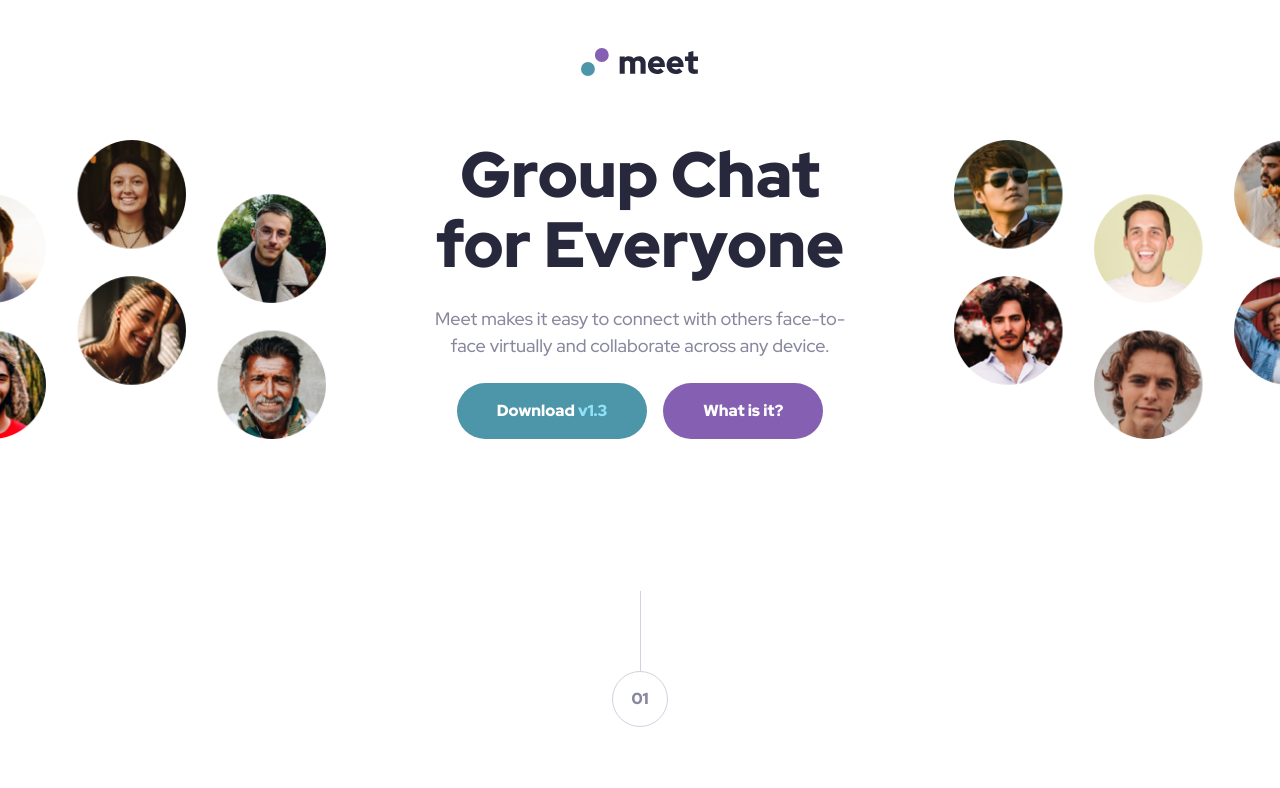
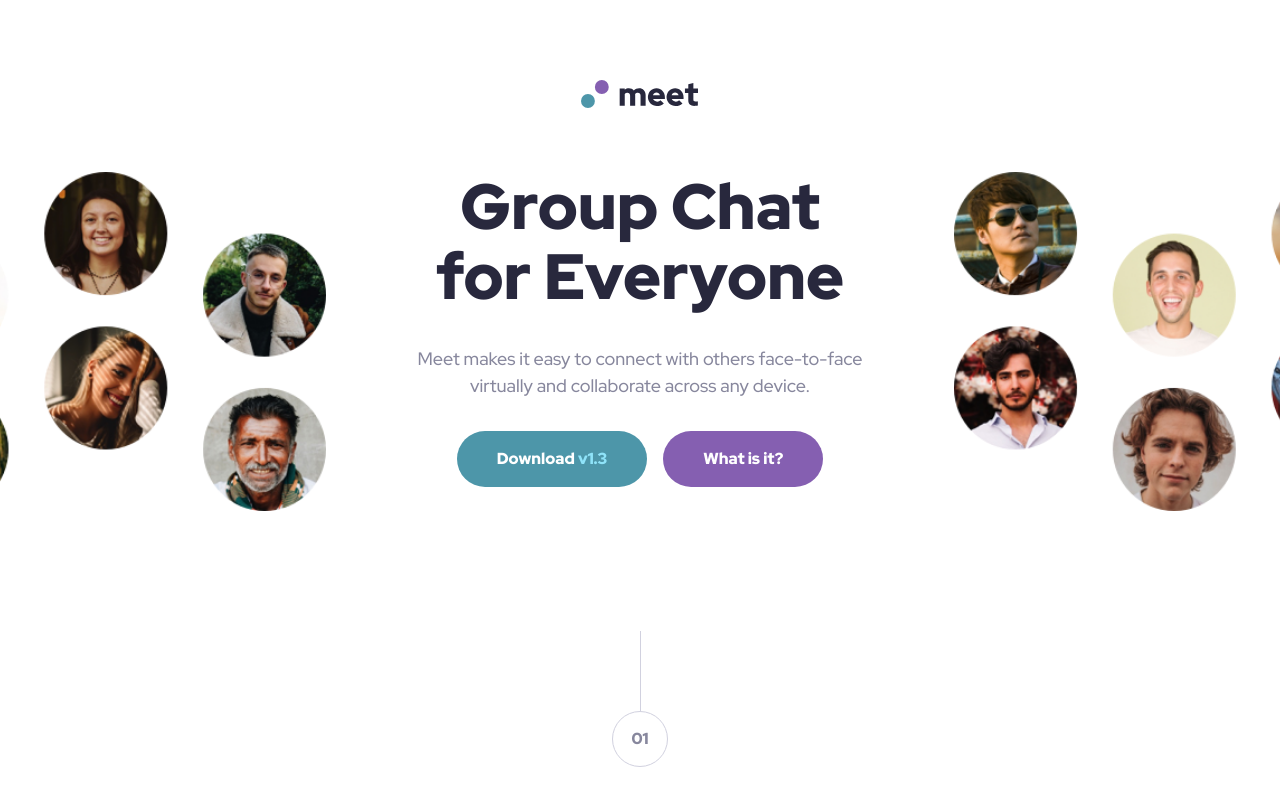
Before and after one commit to wstypr/meet-landing-page, a plain HTML site: page index.html in a window 1280 px wide. Shown: the top 788 px of the page. Drawn offline with Linux system fonts and the light colour scheme.

Commit message:
fix padding margin

```diff
--- a/style.css
+++ b/style.css
@@ -388,6 +388,20 @@ footer {
   .container {
     max-width: 1120px;
     margin: 0 auto;
+    padding: 0;
+  }
+
+  header {
+    padding-top: 80px;
+  }
+
+  .hero-title,
+  .hero-text {
+    margin-bottom: 32px;
+  }
+
+  .hero-btn-container {
+    margin-bottom: 24px;
   }
 
   .hero-img {
@@ -423,6 +437,10 @@ footer {
 
   .hero-text {
     font-size: 18px;
+  }
+
+  .number-01 {
+    margin-top: 0;
   }
 
   .feature-tagline {
```
